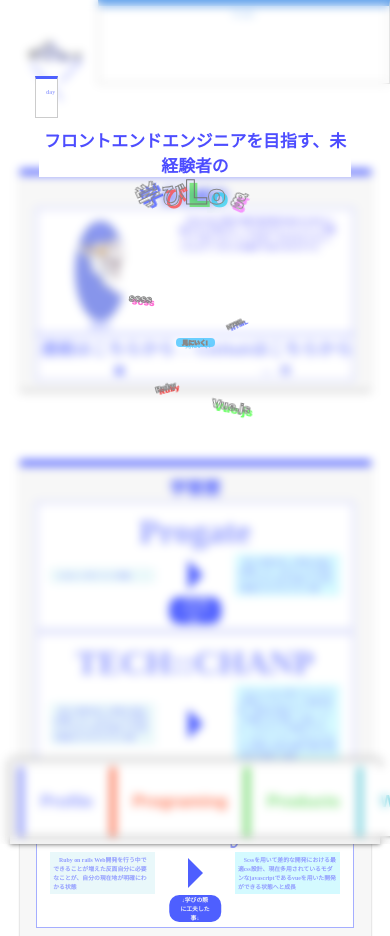
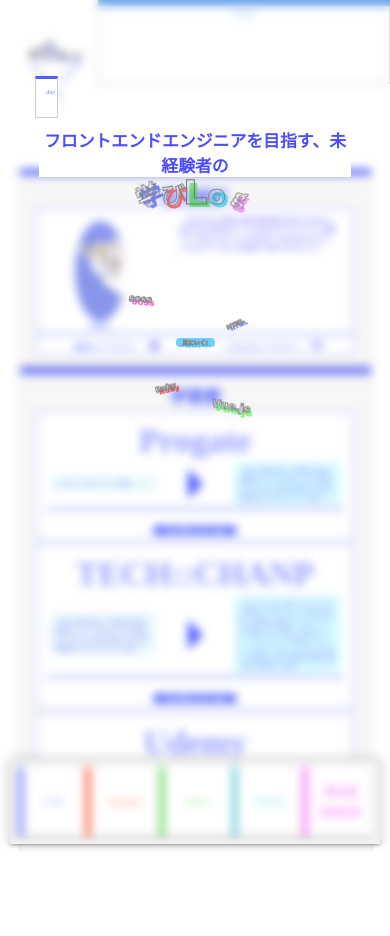
Before and after one commit to katomanzu0923/katomanzu0923_profile, a Vue app: page / in a window 390 px wide. After the commit the page ends 851 px from the top, so only its background shows below. Built offline with nearby package versions, Linux system fonts and the light colour scheme.

Commit message:
revise a mobile mode in all components

```diff
--- a/src/App.vue
+++ b/src/App.vue
@@ -1146,13 +1146,14 @@
   }
   .home {
     display: inline-block;
-    padding: 0.5em 1em;
+    padding: 0.5em 0.5%;
     text-decoration: none;
     background: white;
     border-left: solid 6px #919cff;/*左線*/
     color: #919cff;/*文字色*/
     font-weight: bold;
     box-shadow: 0px 2px 2px rgba(0, 0, 0, 0.29);
+    font-size: 1.5vw;
   }
 
   .home:active {
@@ -1174,6 +1175,7 @@
     color: #ff7c5c;/*文字色*/
     font-weight: bold;
     box-shadow: 0px 2px 2px rgba(0, 0, 0, 0.29);
+    font-size: 1.5vw;
   }
 
   .programing:active {
@@ -1194,6 +1196,7 @@
     color: #7fe07b;/*文字色*/
     font-weight: bold;
     box-shadow: 0px 2px 2px rgba(0, 0, 0, 0.29);
+    font-size: 1.5vw;
   }
   .products:active {
     box-shadow: inset 0 0 2px rgba(128, 128, 128, 0.1);
@@ -1206,13 +1209,14 @@
   }
   .webdesign {
     display: block;
-    padding: 0.5em 1em;
+    padding: 0.5em 1%;
     text-decoration: none;
     background: white;
     border-left: solid 6px #7bd4e0;/*左線*/
     color: #7bd4e0;/*文字色*/
     font-weight: bold;
     box-shadow: 0px 2px 2px rgba(0, 0, 0, 0.29);
+    font-size: 1.5vw;
   }
   .webdesign:active {
     box-shadow: inset 0 0 2px rgba(128, 128, 128, 0.1);
@@ -1225,7 +1229,7 @@
   }
   .more {
     display: block;
-    padding: 0.5em 1em;
+    padding: 0.5em 1%;
     text-decoration: none;
     background: white;
     border-left: solid 6px #f691fa;/*左線*/
--- a/src/components/Home.vue
+++ b/src/components/Home.vue
@@ -1,6 +1,6 @@
 <template>
 	<div class="home_top">
-    <div class="home_main">
+    <div class="home_myself">
       <div class="home_title">
         自己紹介
       </div>
@@ -127,9 +127,10 @@
   background: transparent;
 }
 .re-content {
-  border-bottom: 3px solid #4e60ff;
   margin: 1% 0;
   padding-bottom: 2%;
+  padding: 2% 0;
+  border-bottom: 2px double #919cff;
 }
 
 .home_profile {
@@ -180,13 +181,14 @@
   text-align: center;
   display: inline-block;
   width: 50%;
-  vertical-align: top;
+  font-size: 2vw;
 }
 
 .left {
   text-align: center;
   display: inline-block;
   width: 50%;
+  font-size: 2vw;
 }
 
 
@@ -232,16 +234,18 @@
 .topic0 {
   display: flex;
   align-items: center;
+  border-bottom: 2px double #919cff;
 }
 .topic1 {
   display: flex;
   align-items: center;
-
+  border-bottom: 2px double #919cff;
 }
 
 .topic2 {
   display: flex;
   align-items: center;
+  border-bottom: 2px double #919cff;
 }
 
 .arrow {
@@ -282,8 +286,6 @@
 .home_content-content{
     position: relative;
     overflow: hidden;
-    /*以下お好み*/
-    /*高さの初期値*/
     height: 20px;
 }
 .home_content-content::before {
@@ -303,7 +305,6 @@
     position: absolute;
     bottom: 5px;
     left: 50%;
-		width: 10%;
     transform: translateX(-50%);
     -webkit-transform: translateX(-50%);
     margin: 0 auto;
@@ -378,7 +379,7 @@
     border-right: none;
 		margin-bottom: 5%;
 	}
-	.home_main {
+	.home_myself {
 		flex-basis: 40%;
 		position: relative;
     display: block;
@@ -402,6 +403,32 @@
     font-weight: bold;
     box-shadow: 0px 2px 2px rgba(0, 0, 0, 0.29);
     margin-bottom: 20%;
+  }
+	}
+  .home_main {
+		flex-basis: 40%;
+		position: relative;
+    display: block;
+    padding: 0.5em 1em;
+    text-decoration: none;
+    background: #f7f7f7;
+    border-top: solid 6px #4e5fff;
+    font-weight: bold;
+    box-shadow: 0px 2px 2px rgba(0, 0, 0, 0.29);
+    margin-bottom: 1%;
+	}
+  @media screen and (max-width: 950px){
+		.home_main {
+		flex-basis: 40%;
+		position: relative;
+    display: block;
+    padding: 0.5em 1em;
+    text-decoration: none;
+    background: #f7f7f7;
+    border-top: solid 6px #4e5fff;
+    font-weight: bold;
+    box-shadow: 0px 2px 2px rgba(0, 0, 0, 0.29);
+    margin-bottom: 30%;
   }
 	}
 	.home_title {
--- a/src/components/Products.vue
+++ b/src/components/Products.vue
@@ -3,7 +3,7 @@
     <div  class="products-header">
       動的アプリケーション
     </div>
-		<div class="products-body">
+		<div class="products-body01">
 			<div class="product-title">
 					<h2>Train Matching</h2>
 			</div>
@@ -105,7 +105,7 @@
     <div  class="products-header">
       静的アプリケーション
     </div>
-		<div class="products-body">
+		<div class="products-body02">
 			<div class="product-title">
 					<h2>katomanzu0923_profile</h2>
 			</div>
@@ -290,7 +290,20 @@
 		font-weight: bold;
   }
 
-  .products-body {
+  .products-body01 {
+		flex-basis: 40%;
+		position: relative;
+    display: block;
+    padding: 0.5em 1em;
+    text-decoration: none;
+    background: #f7f7f7;
+    border-top: solid 6px #1bdf14;/*左線*/
+    color: #1bdf14;/*文字色*/
+    font-weight: bold;
+    box-shadow: 0px 2px 2px rgba(0, 0, 0, 0.29);
+    margin-bottom: 5%;
+	}
+  .products-body02 {
 		flex-basis: 40%;
 		position: relative;
     display: block;
@@ -304,8 +317,8 @@
     margin-bottom: 5%;
 	}
   @media screen and (max-width: 950px){
-		.products-body {
-		margin-bottom: 20%;
+		.products-body02 {
+		margin-bottom: 30%;
 	}
 	}
 	.product-title {
--- a/src/components/Programing.vue
+++ b/src/components/Programing.vue
@@ -182,7 +182,16 @@
 p {
 	text-indent: 1em;
 	font-size: 1.5vw;
+	padding-bottom: 2%;
+	border-bottom: 1px double rgba(255, 0, 0, 0.329);
+	margin-bottom: 2%;
 }
+@media screen and (max-width: 950px){
+		p {
+			margin-bottom: 0;
+		}
+	}
+
 
 h2 {
 		text-align: center;
@@ -210,7 +219,7 @@
     left: 5px;
     width: 5px;
     height: 100%;
-    border: 5px solid #ff7c5c;
+    border: 3px solid #ff7c5c;
     border-right: none;
 		margin-bottom: 5%;
 	}
@@ -219,9 +228,8 @@
 		margin-top: 5%;
 	}
 .re-content {
-	border-bottom: 3px solid #fa5252;
-	padding: 3%;
-	margin-bottom: 3%;
+	padding: 3% 0;
+	margin-bottom: 2%;
 }
 .programing-header {
     display: inline-block;
@@ -476,8 +484,8 @@
     padding: 0.5em 1em;
     text-decoration: none;
     background: #f7f7f7;
-    border-top: solid 6px #ff7c5c;/*左線*/
-    color: #ff7c5c;/*文字色*/
+    border-top: solid 6px #ff7c5c;
+    color: #ff7c5c;
     font-weight: bold;
     box-shadow: 0px 2px 2px rgba(0, 0, 0, 0.29);
 		margin-top: 5%;
@@ -485,7 +493,7 @@
 	}
 	@media screen and (max-width: 950px){
 		.mysql {
-		margin-bottom: 20%;
+		margin-bottom: 30%;
 	}
 	}
 
@@ -506,7 +514,6 @@
     border: 1px solid #ff7d5c;
 		text-align: start;
 		color: #ff7d5c;
-		border-bottom: 1px solid #ff7d5c;
 		margin-bottom: 5%;
 }
 .readmore_more{
@@ -574,13 +581,6 @@
 .sub-message-none {
 	filter: opacity(0%);
 }
-.sub {
-	filter: opacity(100%);
-	color: #ff4618;
-	text-align: center;
-	border-top: 3px solid #ff7c5c;
-  padding-top: 2%;
-}
 	.sub {
     filter: opacity(100%);
     padding-top: 2%;
@@ -591,18 +591,7 @@
     background-color: #fa5252;
     color: white;
     border-radius: 10px;
-    margin-top: 3%;
     text-align: center;
 		font-size: 1.5vw;
   }
-	.sub::before {
-  content:"";
-   display:block;
-   width: 450%;
-   height:3px;
-   background-color: #fa5252;
-   position:absolute;
-   top: -15px;
-   left: -200%;
-}
 </style>
```
